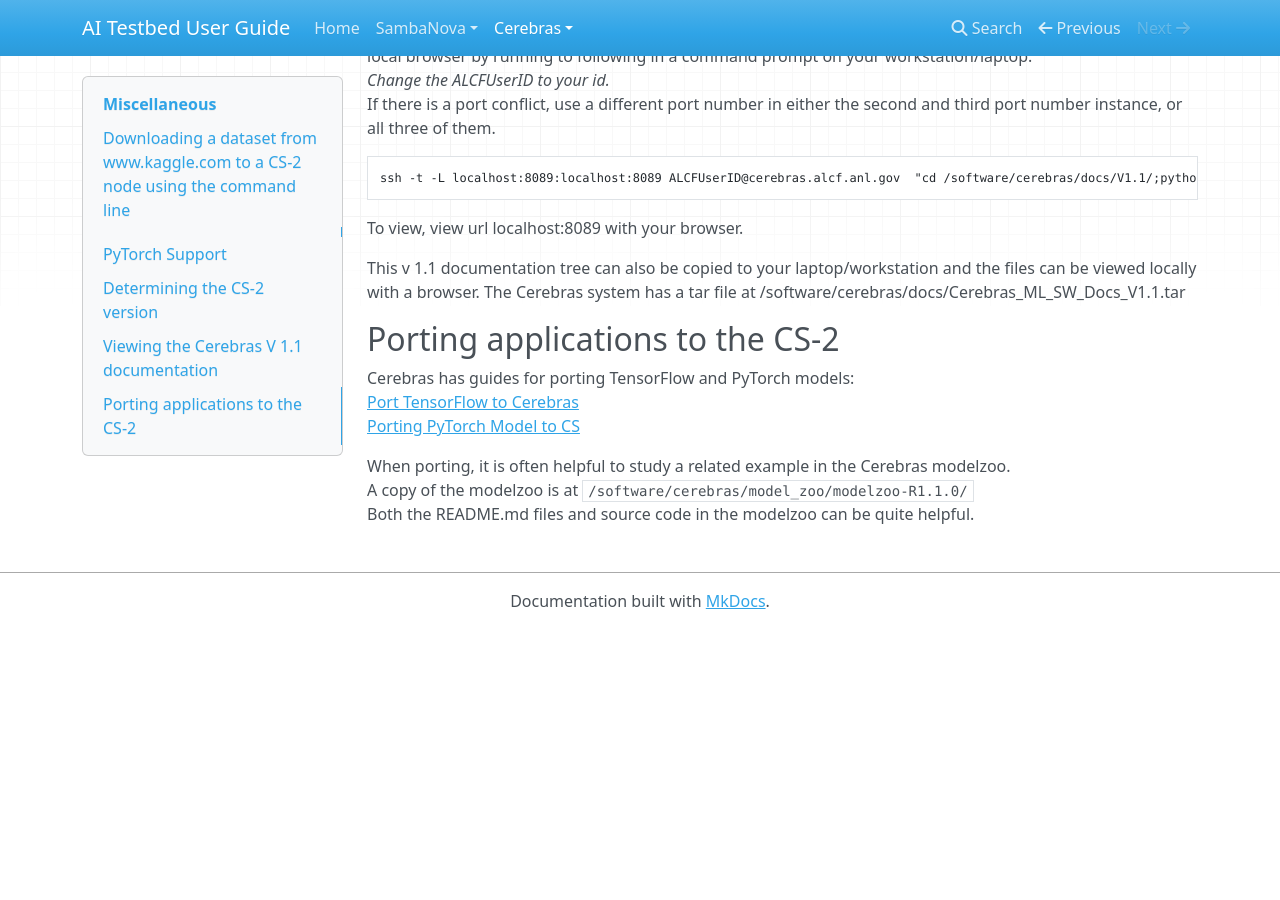
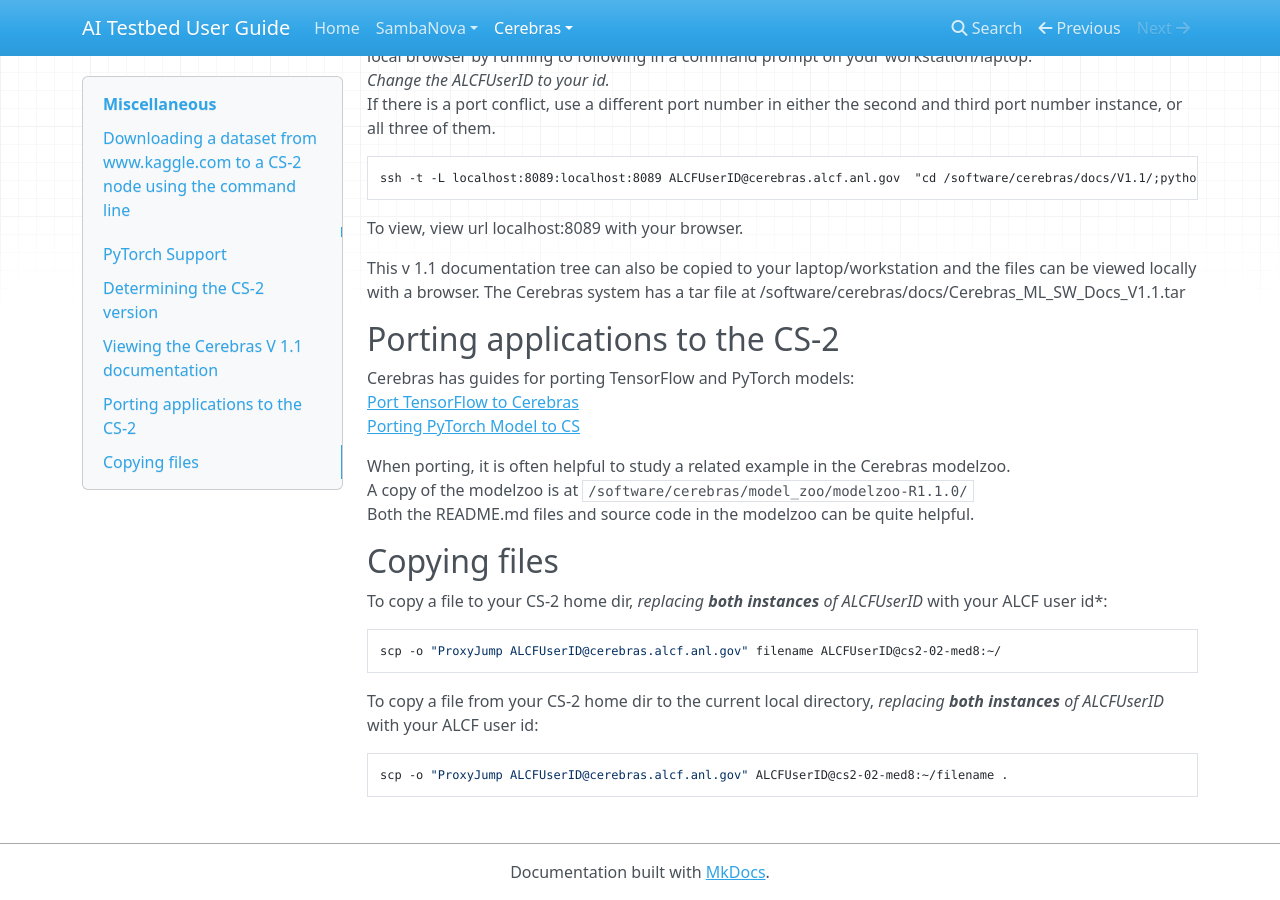
Before and after one commit to argonne-lcf/ai-testbed-userdocs, an MkDocs documentation site: the page built from docs/cerebras/Miscellaneous.md, in a window 1280 px wide and 900 px high, scrolled down 1801 px. Built offline with MkDocs 1.6.1, drawn with Linux system fonts in a browser that asks for light colours; nearby versions of some CDN libraries; before the commit the page ends 2430 px from its top, so only the background shows below that.

Commit message:
Update Miscellaneous.md

````diff
--- a/docs/cerebras/Miscellaneous.md
+++ b/docs/cerebras/Miscellaneous.md
@@ -120,3 +120,14 @@
 When porting, it is often helpful to study a related example in the Cerebras modelzoo.<br>
 A copy of the modelzoo is at ```/software/cerebras/model_zoo/modelzoo-R1.1.0/```<br>
 Both the README.md files and source code in the modelzoo can be quite helpful.
+
+## Copying files
+To copy a file to your CS-2 home dir, *replacing <strong>both instances</strong> of ALCFUserID* with your ALCF user id*:
+```bash
+scp -o "ProxyJump ALCFUserID@cerebras.alcf.anl.gov" filename ALCFUserID@cs2-02-med8:~/
+```
+
+To copy a file from your CS-2 home dir to the current local directory, *replacing <strong>both instances</strong> of ALCFUserID* with your ALCF user id:
+```bash
+scp -o "ProxyJump ALCFUserID@cerebras.alcf.anl.gov" ALCFUserID@cs2-02-med8:~/filename .
+```
````
